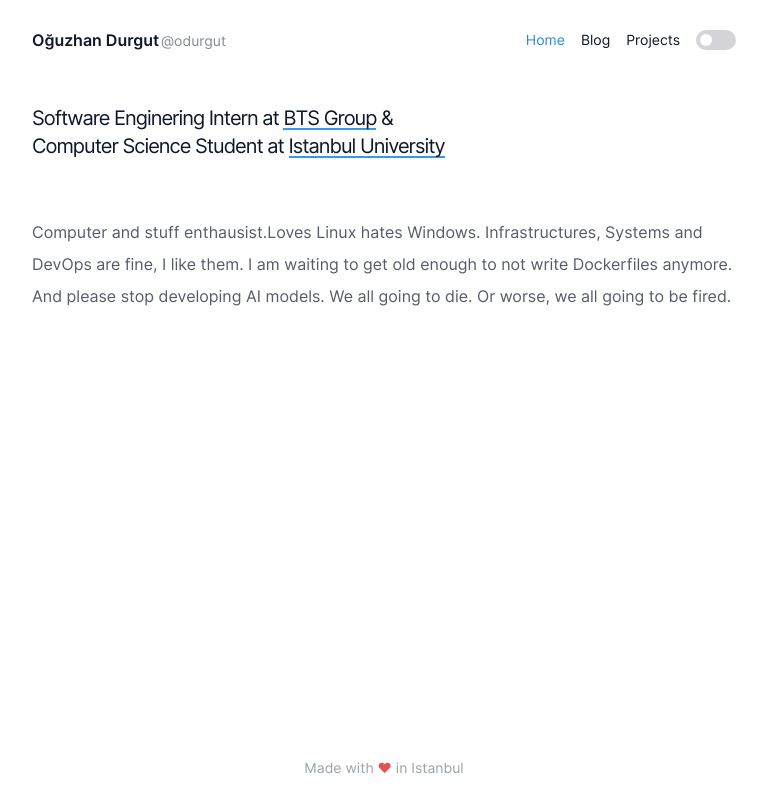
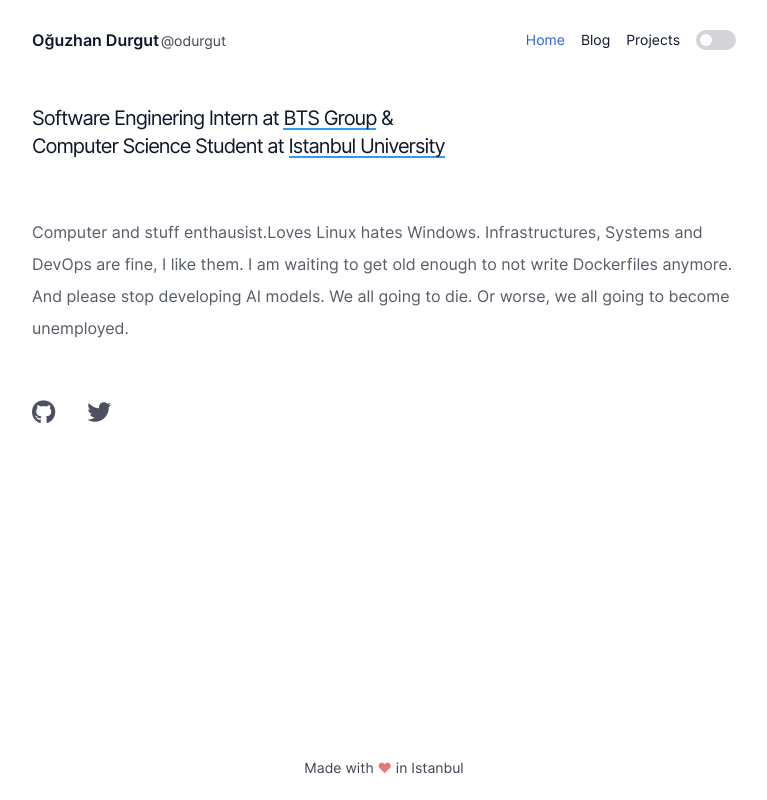
Before and after one commit to odurgut/odurgut.github.io, an Astro site: page / in a window 1280 px wide. Shown: the whole page, without its empty margins (256-1023 px from the left). Built offline with nearby package versions, Linux system fonts and the light colour scheme; Astro itself is replaced by a stand-in of ours.

Commit message:
social media links added

```diff
--- a/src/components/Footer.astro
+++ b/src/components/Footer.astro
@@ -1,7 +1,7 @@
 ---
 ---
 
-<footer class="text-sm text-gray-400 leading-[1.75] mt-4">
+<footer class="text-sm opacity-80 leading-[1.75] mt-4">
     <div>
         Made with <span style="color: #e25555;">&#9829;</span> in Istanbul
     </div>
--- a/src/components/Header.astro
+++ b/src/components/Header.astro
@@ -16,11 +16,11 @@ import DarkModeToggle from "./DarkModeToggle.astro";
         class="unset font-semibold hover:opacity-70 transition-opacity duration-200 hover:transition hover:duration-200"
     >
         Oğuzhan Durgut<span
-            class="opacity-50 text-sm font-normal ml-0.5 text-center"
+            class="opacity-80 text-sm font-normal ml-0.5 text-center"
             >@odurgut</span
         >
     </a>
-    <div class="flex justify-end">
+    <div class="flex justify-end items-center">
         <!-- <nav>
             <section class="text-text-bold hidden sm:block">
                 <ul class="unset flex gap-4 [&>li]:p-0 text-sm">
--- a/src/components/Intro.astro
+++ b/src/components/Intro.astro
@@ -1,4 +1,5 @@
 ---
+import SocialMediaLinks from "./SocialMediaLinks.astro";
 ---
 
 <section class="mb-8">
@@ -19,7 +20,8 @@
         Computer and stuff enthausist.Loves Linux hates Windows.
         Infrastructures, Systems and DevOps are fine, I like them. I am waiting
         to get old enough to not write Dockerfiles anymore. And please stop
-        developing AI models. We all going to die. Or worse, we all going to be
-        fired.
+        developing AI models. We all going to die. Or worse, we all going to
+        become unemployed.
     </p>
 </div>
+<SocialMediaLinks />
--- /dev/null
+++ b/src/components/SocialMediaLinks.astro
@@ -0,0 +1,57 @@
+---
+---
+
+<div class="mt-14">
+    <div class="unset flex flex-row gap-8 text-2xl opacity-75">
+        <a
+            href="https://github.com/odurgut"
+            target="_blank"
+            aria-label="GitHub"
+            class="unset icon"
+        >
+            <i
+                class="fa-brands fa-github hover:opacity-50 hover:transition-opacity duration-200"
+            >
+            </i>
+        </a>
+        <a
+            href="https://twitter.com/0x091_"
+            target="_blank"
+            aria-label="Twitter"
+            class="unset icon"
+        >
+            <i
+                class="fa-brands fa-twitter hover:opacity-50 hover:transition-opacity duration-200"
+            >
+            </i>
+        </a>
+        <!-- <a
+            href="https://www.linkedin.com/in/odurgut/"
+            aria-label="Linkedin"
+            class="unset icon"
+        >
+            <i
+                class="fa-brands fa-linkedin hover:opacity-50 hover:transition-opacity duration-200"
+            >
+            </i>
+        </a>
+        <a
+            href="mailto:ogzhandurgut@gmail.com"
+            class="unset icon"
+            aria-label="Mail to:"
+        >
+            <i
+                class="fa-solid fa-envelope hover:opacity-50 hover:transition-opacity duration-200"
+            >
+            </i>
+        </a> -->
+    </div>
+</div>
+
+<style>
+    .icon {
+        display: flex;
+        align-items: center;
+        justify-content: center;
+    }
+</style>
--- a/src/layouts/ContentLayout.astro
+++ b/src/layouts/ContentLayout.astro
@@ -28,12 +28,11 @@ const formattedDate = new Date(date).toLocaleDateString("en-us", {
 ---
 
 <!DOCTYPE html>
-<html class="theme-newspaper" lang="en">
+<html class="theme-odurgut" lang="en">
     <head>
         <!-- Global Metadata -->
         <meta charset="utf-8" />
         <meta name="viewport" content="width=device-width,initial-scale=1" />
-        <meta name="generator" content="Blogster" />
         <Favicon />
         <slot name="meta" />
         <GoogleFont />
--- a/src/layouts/PageLayout.astro
+++ b/src/layouts/PageLayout.astro
@@ -17,12 +17,11 @@ import Footer from "../components/Footer.astro";
 ---
 
 <!DOCTYPE html>
-<html class="theme-newspaper" lang="en">
+<html class="theme-odurgut" lang="en">
     <head>
         <!-- Global Metadata -->
         <meta charset="utf-8" />
         <meta name="viewport" content="width=device-width,initial-scale=1" />
-        <meta name="generator" content="Blogster" />
         <Favicon />
         <GoogleFont />
         <slot name="meta" />
--- a/src/styles/global.css
+++ b/src/styles/global.css
@@ -9,14 +9,13 @@
     https://tailwindcss.com/docs/customizing-colors#using-css-variables
 */
 @layer base {
-
     /* light theme */
-    .theme-newspaper {
+    .theme-odurgut {
         /* Tailwind slate-900 #0f172a */
         --color-primary-main: 15 23 42;
 
         /* MY COLOR */
-        --color-my-color: 42 141 212;
+        --color-my-color: 42 98 212;
         /* Tailwind slate-900 #0f172a */
         --color-text-body: 15 23 42;
         /* Tailwind slate-900 #0f172a */
@@ -42,11 +41,10 @@
 
         /* primary-100 */
         --color-border-code: 244 244 245;
-
     }
 
     /* dark theme */
-    .theme-newspaper.dark {
+    .theme-odurgut.dark {
         /* white */
         --color-primary-main: 255 255 255;
 
@@ -81,11 +79,11 @@
     }
 
     :root {
-        font-family: theme('fontFamily.body');
-        background-color: theme('colors.bg.body');
-        color: theme('colors.text.body');
+        font-family: theme("fontFamily.body");
+        background-color: theme("colors.bg.body");
+        color: theme("colors.text.body");
         line-height: 1.9;
-        line-height: 2.0;
+        line-height: 2;
         scroll-behavior: smooth;
         /* smoother color transition on theme toggle */
         transition: background-color 0.3s ease;
@@ -97,21 +95,20 @@
     h4,
     h5,
     h6 {
-        font-family: theme('fontFamily.heading');
+        font-family: theme("fontFamily.heading");
     }
 }
 
 @layer components {
-
     /* ------ GLOBAL STYLES - START ------ */
     strong {
         font-weight: 600;
-        color: theme('colors.text.bold');
+        color: theme("colors.text.bold");
     }
 
     mark {
-        background-color: theme('colors.bg.selection');
-        color: theme('colors.text.selection');
+        background-color: theme("colors.bg.selection");
+        color: theme("colors.text.selection");
     }
 
     /*
@@ -123,25 +120,31 @@
         background-repeat: no-repeat;
         background-size: 100% 2px;
         background-position: 0 100%;
-        background-image:
-            linear-gradient(to right, theme('colors.text.link'), theme('colors.text.link'));
+        background-image: linear-gradient(
+            to right,
+            theme("colors.text.link"),
+            theme("colors.text.link")
+        );
     }
 
     a:not(.unset):hover {
         transition: 0;
-        color: theme('colors.text.link');
-        background-image:
-        linear-gradient(to right, theme('colors.text.link'), theme('colors.text.link'));
+        color: theme("colors.text.link");
+        background-image: linear-gradient(
+            to right,
+            theme("colors.text.link"),
+            theme("colors.text.link")
+        );
     }
 
     code:not(pre code):not(.unset) {
-        background-color: theme('colors.bg.code');
-        color: theme('colors.text.code');
+        background-color: theme("colors.bg.code");
+        color: theme("colors.text.code");
         padding: 0.125rem 0.25rem;
         border-radius: 0.25rem;
         font-size: 0.875em;
         font-weight: 600;
-        border: 1px solid theme('colors.border.code');
+        border: 1px solid theme("colors.border.code");
         margin-bottom: 1.25em;
     }
 
@@ -155,12 +158,12 @@
         list-style: none;
     }
 
-    ul:not(:where([class~="prose"] *))>li {
+    ul:not(:where([class~="prose"] *)) > li {
         position: relative;
         padding-left: 1.375rem;
     }
 
-    ul:not(.unset):not(:where([class~="prose"] *))>li::before {
+    ul:not(.unset):not(:where([class~="prose"] *)) > li::before {
         position: absolute;
         left: 0;
         content: "⌾";
@@ -171,19 +174,19 @@
         padding-left: 1.125rem;
     }
 
-    ol:not(.unset):not(:where([class~="prose"] *))>li::marker {
-        color: rgb(var(--color-text-muted))
+    ol:not(.unset):not(:where([class~="prose"] *)) > li::marker {
+        color: rgb(var(--color-text-muted));
     }
 
-    ul:not(.unset):not(:where([class~="prose"] *))>li,
-    ol:not(.unset):not(:where([class~="prose"] *))>li {
+    ul:not(.unset):not(:where([class~="prose"] *)) > li,
+    ol:not(.unset):not(:where([class~="prose"] *)) > li {
         margin-top: 0.5em;
         margin-bottom: 0.5em;
     }
 
     ::selection {
-        background: theme('colors.bg.selection');
-        color: theme('colors.text.selection');
+        background: theme("colors.bg.selection");
+        color: theme("colors.text.selection");
     }
 
     /* ------ GLOBAL STYLES - END ------ */
@@ -193,12 +196,12 @@
         position: relative;
         box-decoration-break: clone;
         text-decoration: none;
-        transition: color .25s;
+        transition: color 0.25s;
     }
 
     .animated-link:hover {
         color: rgb(var(--color-my-color));
-        transition: color .25s;
+        transition: color 0.25s;
     }
 
     .animated-link.show {
```
